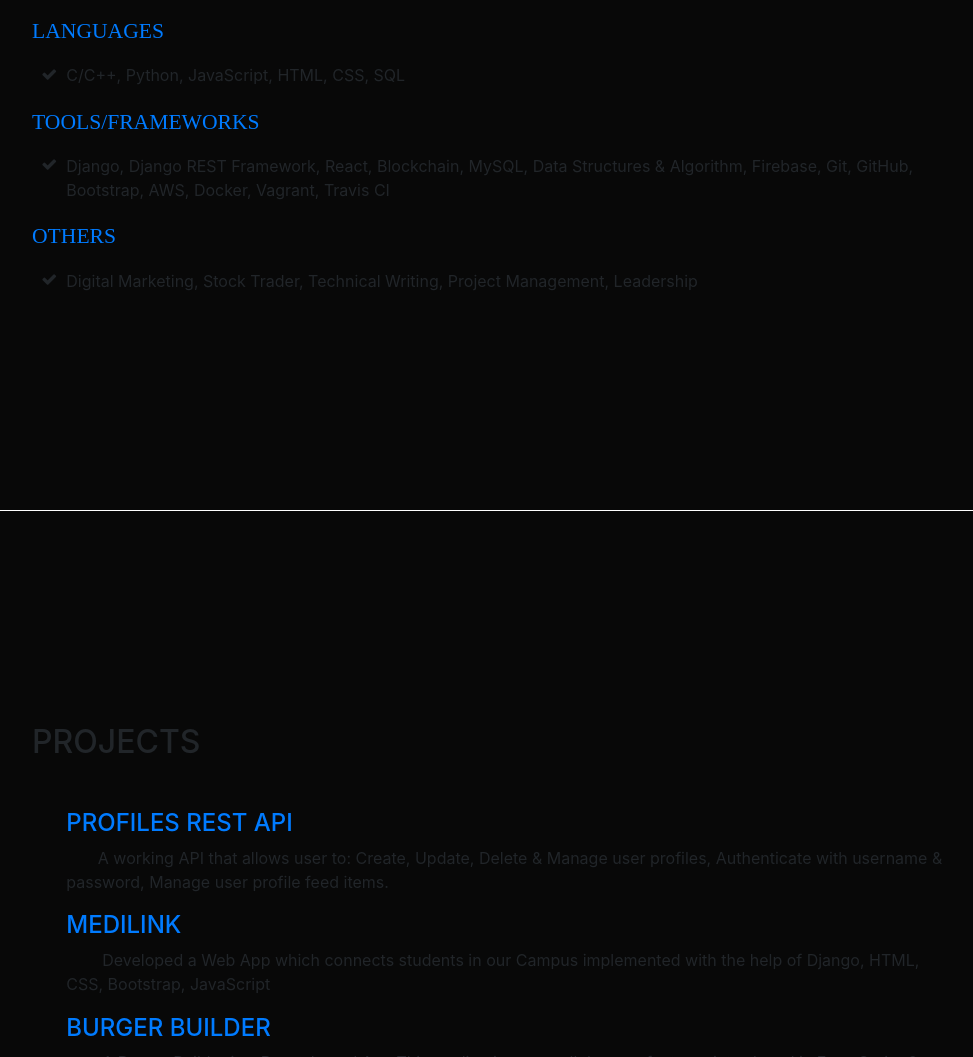
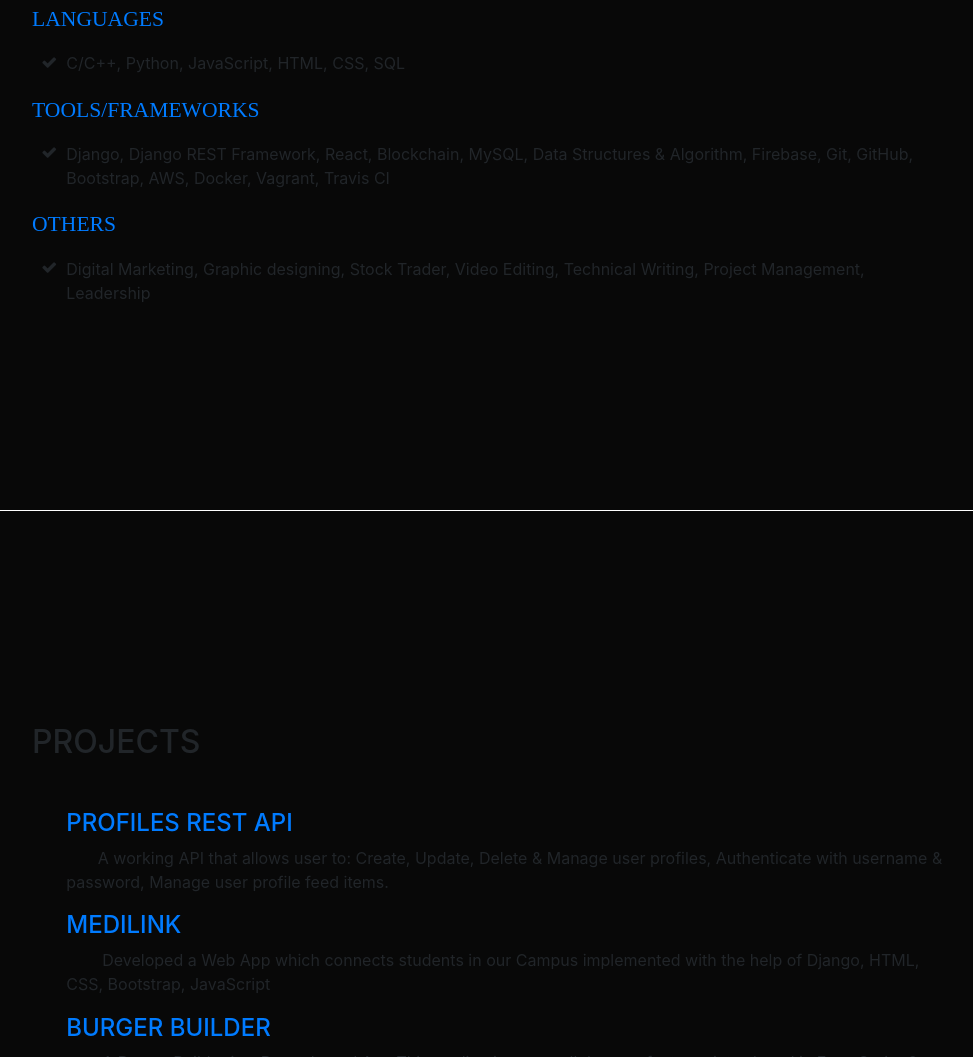
Before and after one commit to Uttam-Singhh/Portfolio1, a website with bundled scripts: page index.html in a window 1280 px wide. Shown: the part 1889-2946 px from the top of the page, without its empty margins (288-1261 px from the left). Built offline with nearby package versions, Linux system fonts and the light colour scheme; a web font is replaced by a local one.

Commit message:
Added some more skills.

```diff
--- a/index.html
+++ b/index.html
@@ -207,7 +207,7 @@
             <li>
               <i class="fa-li fa fa-check"></i>
 
-              Digital Marketing, Stock Trader, Technical Writing, Project Management, Leadership</li>
+              Digital Marketing, Graphic designing, Stock Trader, Video Editing, Technical Writing, Project Management, Leadership</li>
           </ul>
         </div>
       </section>
```
